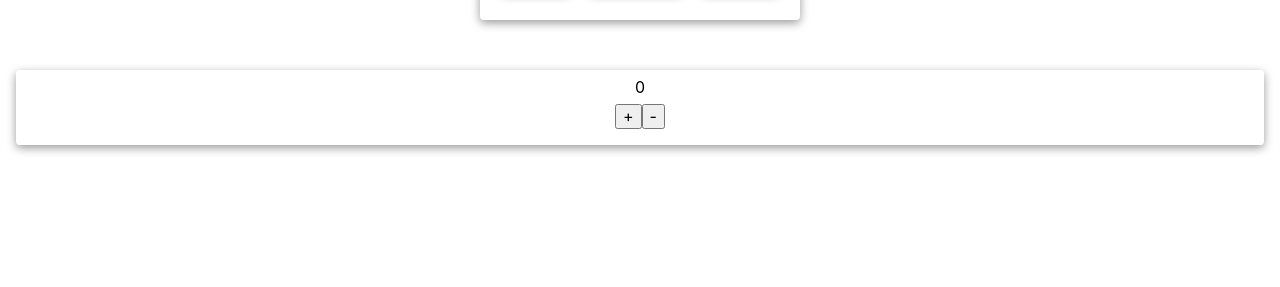
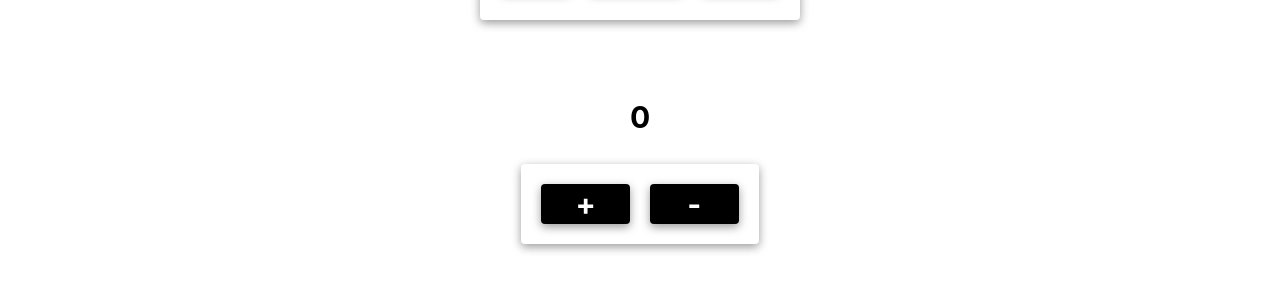
Before and after one commit to Inna-Mykytiuk/First-React-Steps, a React (Create React App) app: page / in a window 1280 px wide. Shown: the part 950-1237 px from the top of the page. Before the commit the page ends 1111 px from the top, so only its background shows below. Built offline with nearby package versions, Linux system fonts and the light colour scheme.

Commit message:
add styles

```diff
--- a/src/components/Counter/Counter.js
+++ b/src/components/Counter/Counter.js
@@ -1,6 +1,6 @@
 import React, { Component } from 'react';
 import PropTypes from 'prop-types';
-import { Container, Wrapper } from './Counter.styled';
+import { Container, Wrapper, InitialValue, Button } from './Counter.styled';
 
 export class Counter extends Component {
   static defaultProps = {
@@ -15,11 +15,13 @@ export class Counter extends Component {
     value: this.props.initialValue,
   };
 
+  //функція збільшення значення на 1 при кліку на кнопку +
   handleIncrement = evt => {
     // console.log('Increment button was clicked!', evt); // працює
     this.setState(prevState => ({ value: prevState.value + 1 }));
   };
 
+  //функція збільшення значення на 1 при кліку на кнопку -
   handleDecrement = evt => {
     // console.log('Decrement button was clicked!', evt); // працює
     this.setState(prevState => ({ value: prevState.value - 1 }));
@@ -28,14 +30,14 @@ export class Counter extends Component {
   render() {
     return (
       <Container>
-        <span>{this.state.value}</span>
+        <InitialValue>{this.state.value}</InitialValue>
         <Wrapper>
-          <button type="button" onClick={this.handleIncrement}>
+          <Button type="button" onClick={this.handleIncrement}>
             +
-          </button>
-          <button type="button" onClick={this.handleDecrement}>
+          </Button>
+          <Button type="button" onClick={this.handleDecrement}>
             -
-          </button>
+          </Button>
         </Wrapper>
       </Container>
     );
--- a/src/components/Counter/Counter.styled.js
+++ b/src/components/Counter/Counter.styled.js
@@ -1,6 +1,7 @@
 import styled from 'styled-components';
 
 export const Container = styled.div`
+  width: 100%;
   display: flex;
   flex-direction: column;
   justify-content: space-between;
@@ -8,16 +9,54 @@ export const Container = styled.div`
 
   height: 100%;
   padding: 8px;
-  border-radius: 4px;
-  box-shadow: rgba(0, 0, 0, 0.4) 0px 3px 10px;
+  /* border-radius: 4px;
+  box-shadow: rgba(0, 0, 0, 0.4) 0px 3px 10px; */
+
   margin-top: 50px;
+  padding: 30px;
 `;
 
 export const Wrapper = styled.div`
+  width: 20%;
+
   display: flex;
-  justify-content: center;
+  justify-content: space-between;
   text-align: center;
 
   height: 100%;
-  padding: 8px;
+  padding: 20px;
+  margin: 0 auto;
+
+  border-radius: 4px;
+  box-shadow: rgba(0, 0, 0, 0.4) 0px 3px 10px;
 `;
+
+export const InitialValue = styled.span`
+  margin-bottom: 30px;
+  font-size: 30px;
+  font-weight: 700;
+`;
+
+export const Button = styled.button`
+  width: 45%;
+  height: 40px;
+
+  font-size: 30px;
+  font-weight: 700;
+  margin-bottom: 10px;
+  border-radius: 4px;
+  border: none;
+  background-color: #000;
+  color: #fff;
+  margin: 0;
+
+  cursor: pointer;
+  transition: all 250ms cubic-bezier(0.4, 0, 0.2, 1);
+
+  box-shadow: rgba(0, 0, 0, 0.4) 0px 3px 10px;
+
+  &:hover {
+    background-color: orange;
+    color: #000;
+  }
+`;
```
